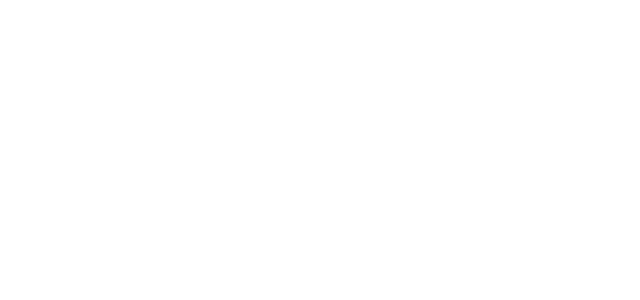
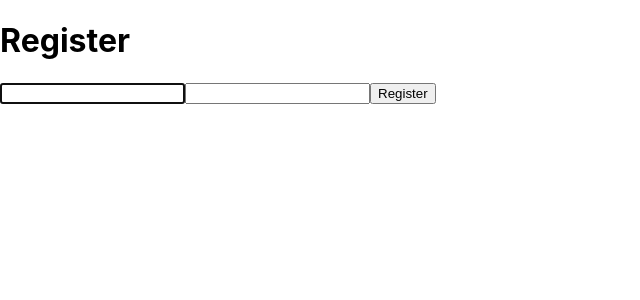
Before and after one commit to deokgoo/nextjs-toy-crowd_fund, a React (Create React App) app: page /register in a window 1280 px wide. Shown: the top 300 px of the page, without its empty margins (0-640 px from the left). Built offline with nearby package versions, Linux system fonts and the light colour scheme.

Commit message:
feat: Add register page and Refactor login.tsx

```diff
--- a/src/firebase/index.ts
+++ /dev/null
@@ -1,25 +0,0 @@
-import firebase from 'firebase/app';
-
-import 'firebase/auth';
-import 'firebase/firestore';
-
-const {
-  REACT_APP_API_KEY,
-  REACT_APP_PROJECT_ID,
-  REACT_APP_SENDER_ID,
-  REACT_APP_APP_ID,
-  REACT_APP_MEASUREMENT_ID,
-} = process.env;
-
-const firebaseConfig = {
-  apiKey: REACT_APP_API_KEY,
-  authDomain: `${REACT_APP_PROJECT_ID}.firebaseapp.com`,
-  databaseURL: `https://${REACT_APP_PROJECT_ID}.firebaseio.com`,
-  projectId: REACT_APP_PROJECT_ID,
-  storageBucket: `${REACT_APP_PROJECT_ID}.appspot.com`,
-  messagingSenderId: REACT_APP_SENDER_ID,
-  appId: REACT_APP_APP_ID,
-  measurementId: `G-${REACT_APP_MEASUREMENT_ID}`
-};
-
-export default firebase.initializeApp(firebaseConfig);
--- a/src/pages/login/login.tsx
+++ b/src/pages/login/login.tsx
@@ -1,5 +1,5 @@
 import React, { FormEvent } from 'react';
-import firebase from '../../firebase';
+import firebase from '../../services/firebaseService';
 import useLogin from './hooks';
 
 const Login = () => {
@@ -9,13 +9,14 @@
     e.preventDefault();
     let userCredential;
     const email = emailRef.current?.value;
-    const pwd = pwdRef.current?.value;
-    if (!email || !pwd) throw new Error('empty email or pwd');
+    const pw = pwdRef.current?.value;
+    if (!email || !pw) throw new Error('empty email or pwd');
     try {
-      userCredential = await firebase.auth().signInWithEmailAndPassword(email, pwd);
-      console.log(`UserCredential -> ${userCredential}`);
+      userCredential = await firebase.instance.login({email, pw});
+      console.log(await userCredential?.getIdToken());
+      console.log(userCredential);
     } catch (e) {
-      console.log(`error -> ${e}`);
+      console.log(e);
     }
   };
 
--- a/src/pages/register/hooks/index.tsx
+++ b/src/pages/register/hooks/index.tsx
@@ -0,0 +1,3 @@
+import useRegister from './use-register';
+
+export default useRegister;
--- a/src/pages/register/hooks/use-register.ts
+++ b/src/pages/register/hooks/use-register.ts
@@ -0,0 +1,13 @@
+import { useRef } from 'react';
+
+const useRegister = () => {
+  const emailRef = useRef<HTMLInputElement>(null);
+  const pwdRef = useRef<HTMLInputElement>(null);
+
+  return {
+    emailRef,
+    pwdRef,
+  };
+}
+
+export default useRegister;
--- a/src/pages/register/index.tsx
+++ b/src/pages/register/index.tsx
@@ -0,0 +1,3 @@
+import Register from './register';
+
+export default Register;
--- a/src/pages/register/register.tsx
+++ b/src/pages/register/register.tsx
@@ -0,0 +1,33 @@
+import React, { FormEvent } from 'react';
+import firebaseService from '../../services/firebaseService';
+import useRegister from './hooks';
+
+const MyComponent = () => {
+  const { emailRef, pwdRef } = useRegister();
+
+  const register = async (e: FormEvent) => {
+    e.preventDefault();
+    const email = emailRef.current?.value;
+    const pw = pwdRef.current?.value;
+    if (!email || !pw) throw new Error('empty email or pwd');
+    try {
+      const userCredential = await firebaseService.instance.register({email, pw});
+      console.log(userCredential);
+    } catch (e) {
+      console.log(e);
+    }
+  }
+
+  return (
+    <div id="register-container">
+      <h1>Register</h1>
+      <form>
+        <input type="email" ref={emailRef} spellCheck={false} autoFocus/>
+        <input type="password" ref={pwdRef}/>
+        <button type="submit" onClick={register}>Register</button>
+      </form>
+    </div>
+  );
+};
+
+export default MyComponent;
--- a/src/router/index.tsx
+++ b/src/router/index.tsx
@@ -5,12 +5,14 @@
   Route,
 } from 'react-router-dom';
 import Login from '../pages/login';
+import Register from '../pages/register';
 
 const Router = () => {
   return (
     <BrowserRouter>
       <Switch>
         <Route exact={true} path="/login" component={Login}/>
+        <Route exact={true} path="/register" component={Register}/>
       </Switch>
     </BrowserRouter>
   );
--- /dev/null
+++ b/src/services/firebaseService.ts
@@ -0,0 +1,52 @@
+import firebase from 'firebase/app';
+
+import 'firebase/auth';
+import 'firebase/firestore';
+import { loginType } from './type';
+
+const {
+  REACT_APP_API_KEY,
+  REACT_APP_PROJECT_ID,
+  REACT_APP_SENDER_ID,
+  REACT_APP_APP_ID,
+  REACT_APP_MEASUREMENT_ID,
+} = process.env;
+
+class FirebaseService {
+  private static _instance: FirebaseService;
+  private firebase: firebase.app.App;
+  private constructor() {
+    this.firebase = firebase.initializeApp({
+      apiKey: REACT_APP_API_KEY,
+      authDomain: `${REACT_APP_PROJECT_ID}.firebaseapp.com`,
+      databaseURL: `https://${REACT_APP_PROJECT_ID}.firebaseio.com`,
+      projectId: REACT_APP_PROJECT_ID,
+      storageBucket: `${REACT_APP_PROJECT_ID}.appspot.com`,
+      messagingSenderId: REACT_APP_SENDER_ID,
+      appId: REACT_APP_APP_ID,
+      measurementId: `G-${REACT_APP_MEASUREMENT_ID}`,
+    });
+  }
+  static get instance() {
+    if(!FirebaseService._instance) {
+      FirebaseService._instance = new FirebaseService();
+    }
+    return FirebaseService._instance;
+  }
+
+  async login({email, pw}: loginType): Promise<firebase.User|null> {
+    const userCredential = await this.firebase.auth().signInWithEmailAndPassword(email, pw);
+    return userCredential.user;
+  }
+
+  async register({email, pw}: loginType): Promise<firebase.User|null> {
+    const userCredential = await this.firebase.auth().createUserWithEmailAndPassword(email, pw);
+    return userCredential.user;
+  }
+
+  // async verify(idTOken: string) {
+  //   this.firebase.auth().
+  // }
+}
+
+export default FirebaseService;
--- /dev/null
+++ b/src/services/type.ts
@@ -0,0 +1,4 @@
+export type loginType = {
+  email: string,
+  pw: string,
+}
```
